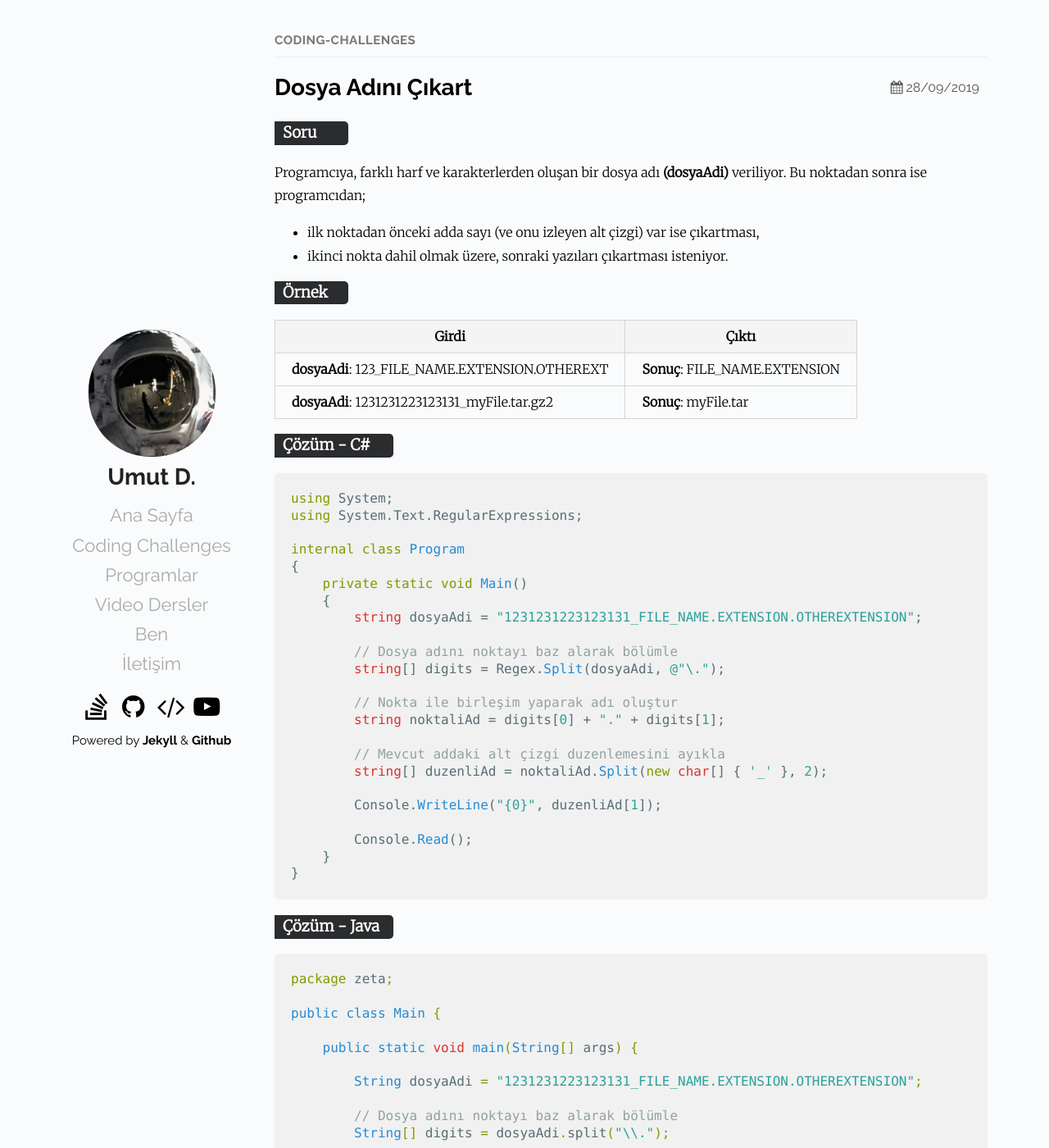
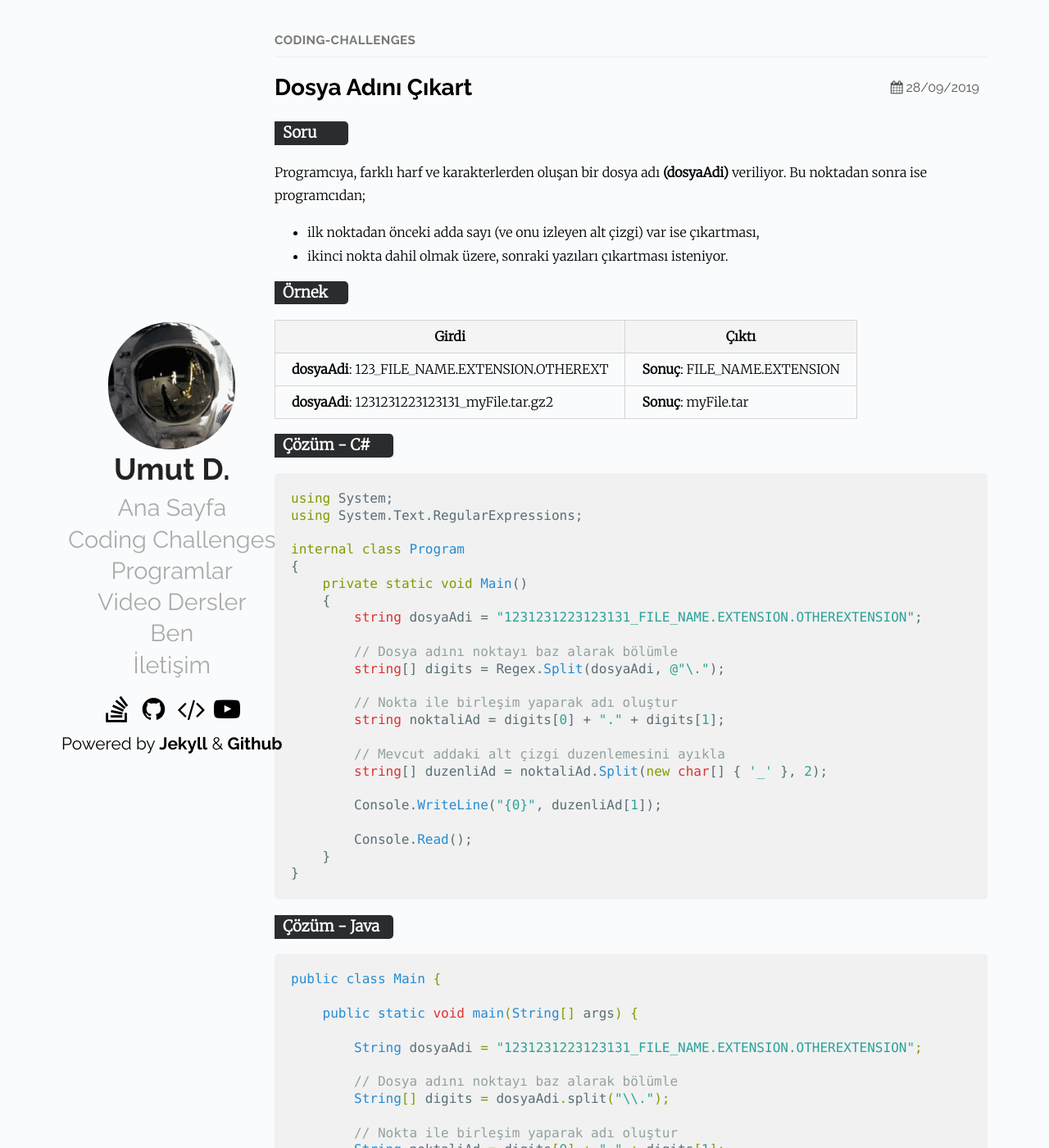
Before and after one commit to Umut-D/umutd.com, a Jekyll site: the page built from _posts/coding-challenges/2019-09-28-dosya-adini-cikart.md, in a window 1280 px wide and 1400 px high. Shown: the whole window at 82% size. Built offline with Jekyll 4.4.1, drawn with Linux system fonts in a browser that asks for light colours.

````diff
--- a/_posts/coding-challenges/2019-09-28-dosya-adini-cikart.md
+++ b/_posts/coding-challenges/2019-09-28-dosya-adini-cikart.md
@@ -48,8 +48,6 @@
 
 ### Çözüm - Java
 ```java
-package zeta;
-
 public class Main {
 
     public static void main(String[] args) {
--- a/assets/css/style.scss
+++ b/assets/css/style.scss
@@ -1,6 +1,8 @@
 ---
 ---
 
+/* FONTELLO
+   ----------------------------- */
 @import "plain";
 @font-face {
     font-family: 'fontello';
@@ -63,7 +65,8 @@
   .icon-youtube-play:before { content: '\f16a'; } /* '' */
   .icon-stackoverflow:before { content: '\f16c'; } /* '' */
 
-  /* CSS Başlangıcı */
+  /* CSS Genel Ayarları
+   ----------------------------- */
 body{
     background: #fafbfc;
 }
@@ -80,7 +83,7 @@
 main .about h2 {
     margin-top: 15px;
     margin-bottom: 5px;
-    font-size: 28px;
+    font-size: 2.3em;
     font-weight: 700;
 }
 
@@ -95,7 +98,7 @@
 }
 
 main .about #menu a{
-    font-size: 22px;
+    font-size: 1.8em;
     margin-top: 17px;
     color: #aaa;
     text-decoration: none;
@@ -108,7 +111,7 @@
 
 main .altbilgi{
     margin-top: 0px;
-    font-size: 15px;
+    font-size: 1.3em;
 }
 
 .social li i {
````
